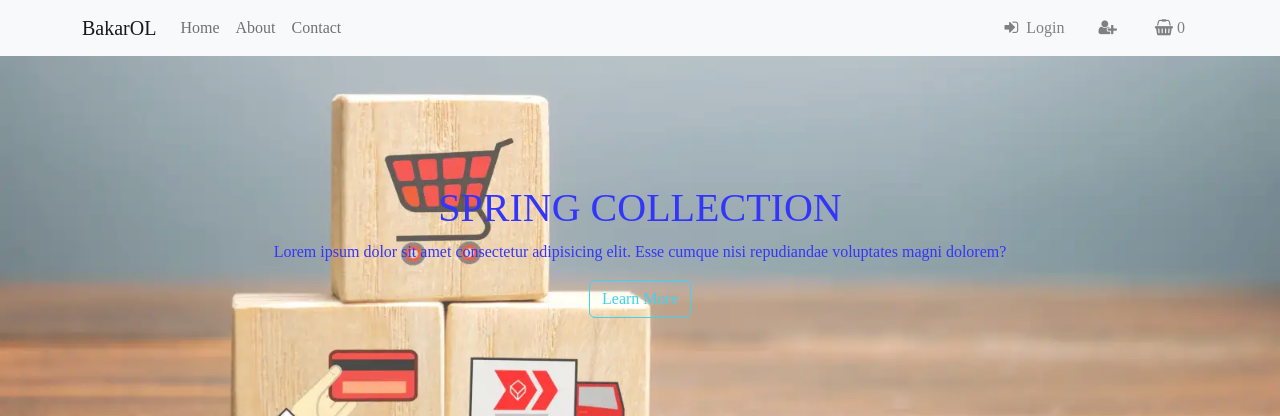
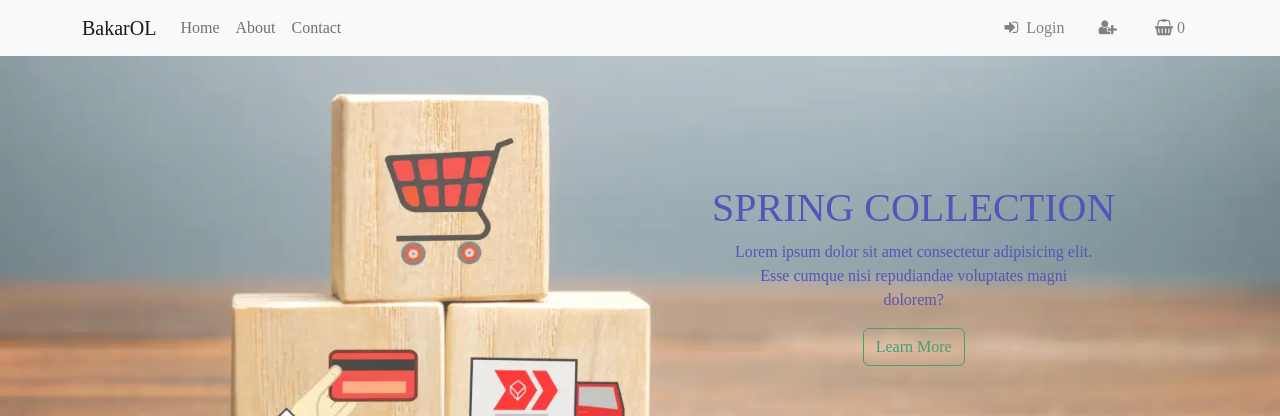
Before and after one commit to Ethemkizilyer/e-commerce, a React (Create React App) app: page / in a window 1280 px wide. Shown: the top 416 px of the page. Built offline with nearby package versions, Linux system fonts and the light colour scheme; no server answers.

Commit message:
feat: main css completed

```diff
--- a/src/App.css
+++ b/src/App.css
@@ -44,9 +44,12 @@
   background-repeat: no-repeat;
   height: 500px;
   width: 100vw;
-  color: rgb(0, 4, 250);
+  color: rgb(41, 43, 168);
   padding-top: 10%;
   opacity: .8;
+  display: flex;
+  flex-direction: column;
+  align-items: flex-end;
 
 }
 
--- a/src/components/Main.jsx
+++ b/src/components/Main.jsx
@@ -35,14 +35,16 @@ const Main = () => {
   return (
     <>
       <div className="main">
+        <div className="child">
         <h1>SPRING COLLECTION</h1>
-        <p>
+        <p className="w-50 mx-auto">
           Lorem ipsum dolor sit amet consectetur adipisicing elit. Esse cumque
           nisi repudiandae voluptates magni dolorem?
         </p>
-        <Button variant="outline-info" as={Link} to="/about">
+        <Button variant="outline-success" as={Link} to="/about">
           Learn More
         </Button>
+        </div>
       </div>
       <br />
       <br />
--- a/src/components/Navbar.jsx
+++ b/src/components/Navbar.jsx
@@ -15,7 +15,9 @@ const NavBar = () => {
   return (
     <Navbar bg="light" expand="lg">
       <Container>
-        <Navbar.Brand href="#home">BakarOL</Navbar.Brand>
+        <Navbar.Brand as={Link} to="/">
+          BakarOL
+        </Navbar.Brand>
         <Navbar.Toggle aria-controls="basic-navbar-nav" />
         <Navbar.Collapse id="basic-navbar-nav">
           <Nav className="me-auto">
@@ -28,7 +30,6 @@ const NavBar = () => {
             <Nav.Link as={Link} to="/contact">
               Contact
             </Nav.Link>
-
           </Nav>
           <Nav className="d-flex">
             <Login />
```
